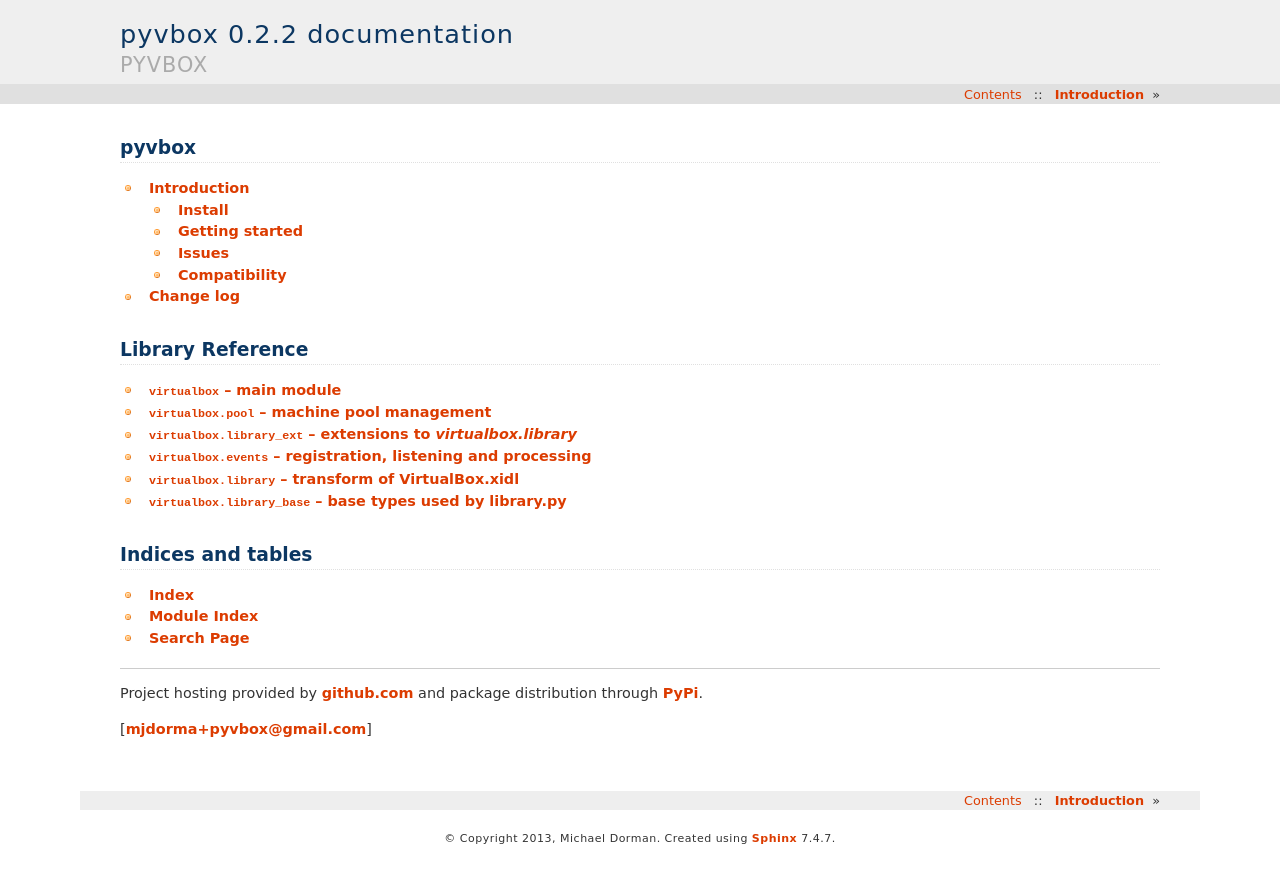
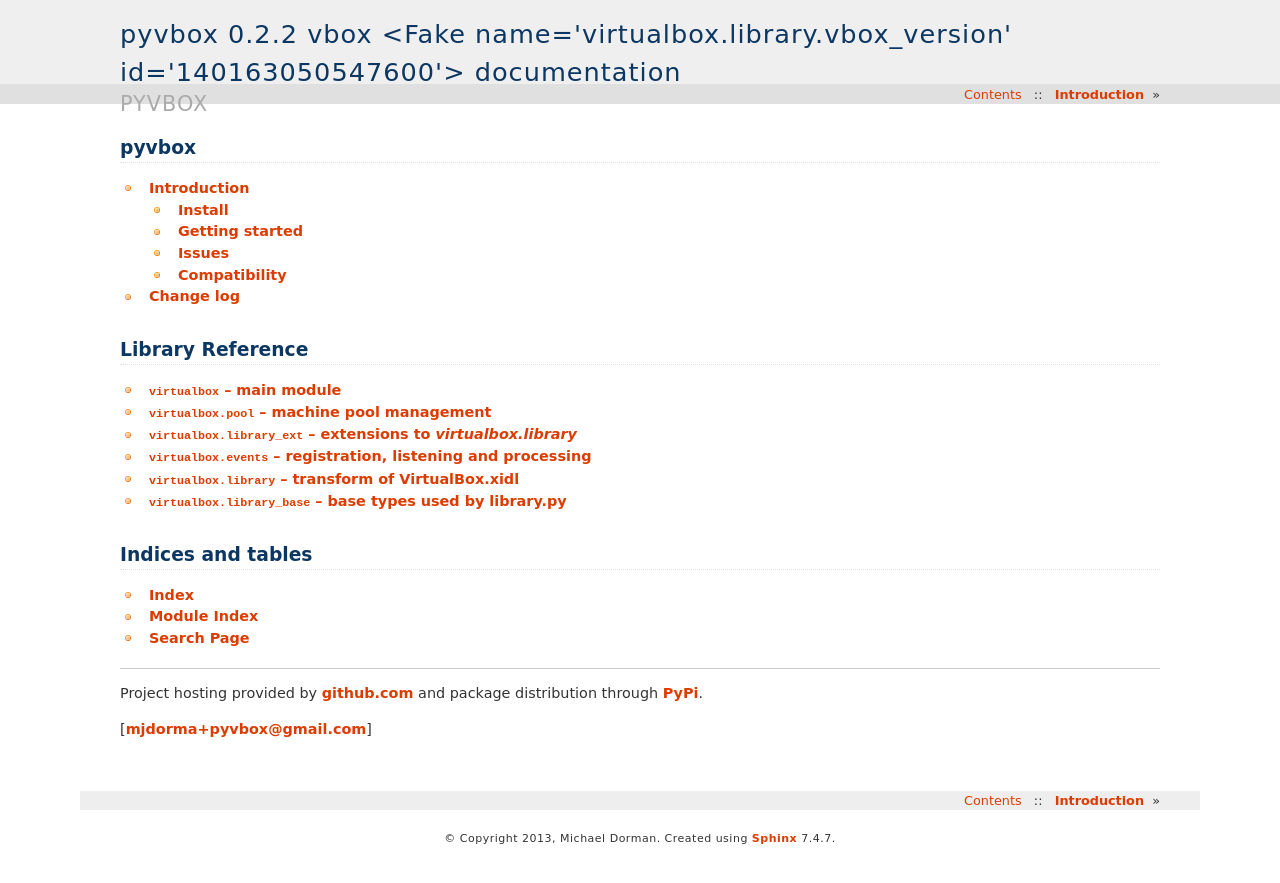
Before and after one commit to sethmlarson/virtualbox-python, a Sphinx documentation site: the page built from docs/source/index.rst, in a window 1280 px wide. Shown: the top 883 px of the page. Built offline with Sphinx 7.4.7, drawn with Linux system fonts in a browser that asks for light colours.

Commit message:
add virtualbox version to doc version title

```diff
--- a/docs/source/conf.py
+++ b/docs/source/conf.py
@@ -49,15 +49,17 @@ copyright = u'2013, Michael Dorman'
 #
 try:
     from virtualbox.version import __version__
+    from virtualbox.library import vbox_version
 except ImportError:
     print(os.path.abspath(os.curdir))
 
     sys.path.append(os.path.join("..", ".."))
     from virtualbox.version import __version__
+    from virtualbox.library import vbox_version
 # The short X.Y version.
 version = ".".join(__version__.split('.')[:2])
 # The full version, including alpha/beta/rc tags.
-release = __version__
+release = "%s vbox %s" % (__version__, vbox_version)
 
 # The language for content autogenerated by Sphinx. Refer to documentation
 # for a list of supported languages.
```
